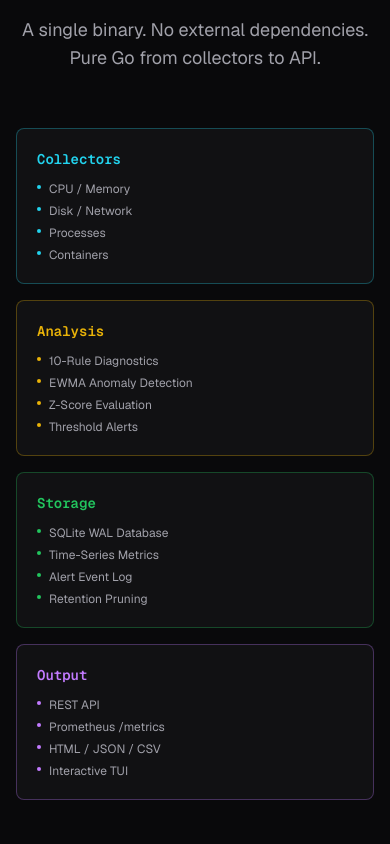
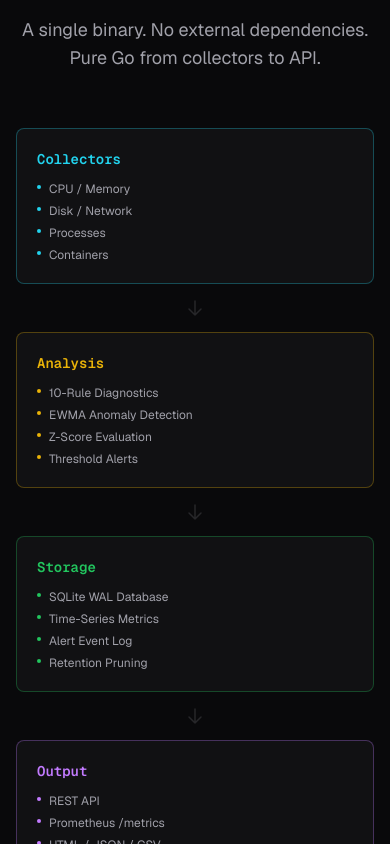
Before and after one commit to DocHoax/watchdog-site, a Next.js app: page / in a window 390 px wide. Shown: the part 3240-4084 px from the top of the page. Built offline with nearby package versions, Linux system fonts and the light colour scheme.

Commit message:
feat: enhance architecture diagram with responsive pipeline stages and arrows for desktop and mobile layouts

```diff
--- a/src/components/sections/architecture.tsx
+++ b/src/components/sections/architecture.tsx
@@ -24,9 +24,9 @@ export function ArchitectureSection() {
         </div>
 
         {/* Pipeline diagram */}
-        <div className="max-w-4xl mx-auto">
-          <div className="grid grid-cols-1 md:grid-cols-4 gap-4 md:gap-0 items-stretch">
-            {/* Stage 1: Collectors */}
+        <div className="max-w-5xl mx-auto">
+          {/* Desktop: horizontal pipeline with arrows between stages */}
+          <div className="hidden md:flex items-stretch gap-3">
             <PipelineStage
               title="Collectors"
               items={["CPU / Memory", "Disk / Network", "Processes", "Containers"]}
@@ -36,7 +36,6 @@ export function ArchitectureSection() {
 
             <PipelineArrow />
 
-            {/* Stage 2: Analysis */}
             <PipelineStage
               title="Analysis"
               items={[
@@ -51,7 +50,6 @@ export function ArchitectureSection() {
 
             <PipelineArrow />
 
-            {/* Stage 3: Storage */}
             <PipelineStage
               title="Storage"
               items={[
@@ -66,7 +64,58 @@ export function ArchitectureSection() {
 
             <PipelineArrow />
 
-            {/* Stage 4: Output */}
+            <PipelineStage
+              title="Output"
+              items={[
+                "REST API",
+                "Prometheus /metrics",
+                "HTML / JSON / CSV",
+                "Interactive TUI",
+              ]}
+              accent="text-purple-400"
+              borderColor="border-purple-400/30"
+            />
+          </div>
+
+          {/* Mobile: vertical stack with down-arrows */}
+          <div className="flex flex-col gap-3 md:hidden">
+            <PipelineStage
+              title="Collectors"
+              items={["CPU / Memory", "Disk / Network", "Processes", "Containers"]}
+              accent="text-accent"
+              borderColor="border-accent/30"
+            />
+
+            <PipelineArrowDown />
+
+            <PipelineStage
+              title="Analysis"
+              items={[
+                "10-Rule Diagnostics",
+                "EWMA Anomaly Detection",
+                "Z-Score Evaluation",
+                "Threshold Alerts",
+              ]}
+              accent="text-status-warn"
+              borderColor="border-status-warn/30"
+            />
+
+            <PipelineArrowDown />
+
+            <PipelineStage
+              title="Storage"
+              items={[
+                "SQLite WAL Database",
+                "Time-Series Metrics",
+                "Alert Event Log",
+                "Retention Pruning",
+              ]}
+              accent="text-status-ok"
+              borderColor="border-status-ok/30"
+            />
+
+            <PipelineArrowDown />
+
             <PipelineStage
               title="Output"
               items={[
@@ -126,7 +175,7 @@ function PipelineStage({
 }) {
   return (
     <div
-      className={`rounded-lg border ${borderColor} bg-surface p-5 flex flex-col`}
+      className={`flex-1 min-w-0 rounded-lg border ${borderColor} bg-surface p-5 flex flex-col`}
     >
       <h3 className={`text-sm font-semibold ${accent} mb-3 font-mono`}>
         {title}
@@ -143,9 +192,10 @@ function PipelineStage({
   );
 }
 
+/** Horizontal arrow for the desktop layout. */
 function PipelineArrow() {
   return (
-    <div className="hidden md:flex items-center justify-center px-1">
+    <div className="flex items-center justify-center shrink-0 w-6">
       <svg
         width="24"
         height="24"
@@ -161,3 +211,23 @@ function PipelineArrow() {
     </div>
   );
 }
+
+/** Vertical arrow for the mobile layout. */
+function PipelineArrowDown() {
+  return (
+    <div className="flex items-center justify-center h-6">
+      <svg
+        width="24"
+        height="24"
+        viewBox="0 0 24 24"
+        fill="none"
+        stroke="currentColor"
+        strokeWidth="1.5"
+        className="text-border"
+        aria-hidden="true"
+      >
+        <path d="M12 5v14M6 13l6 6 6-6" strokeLinecap="round" strokeLinejoin="round" />
+      </svg>
+    </div>
+  );
+}
```
